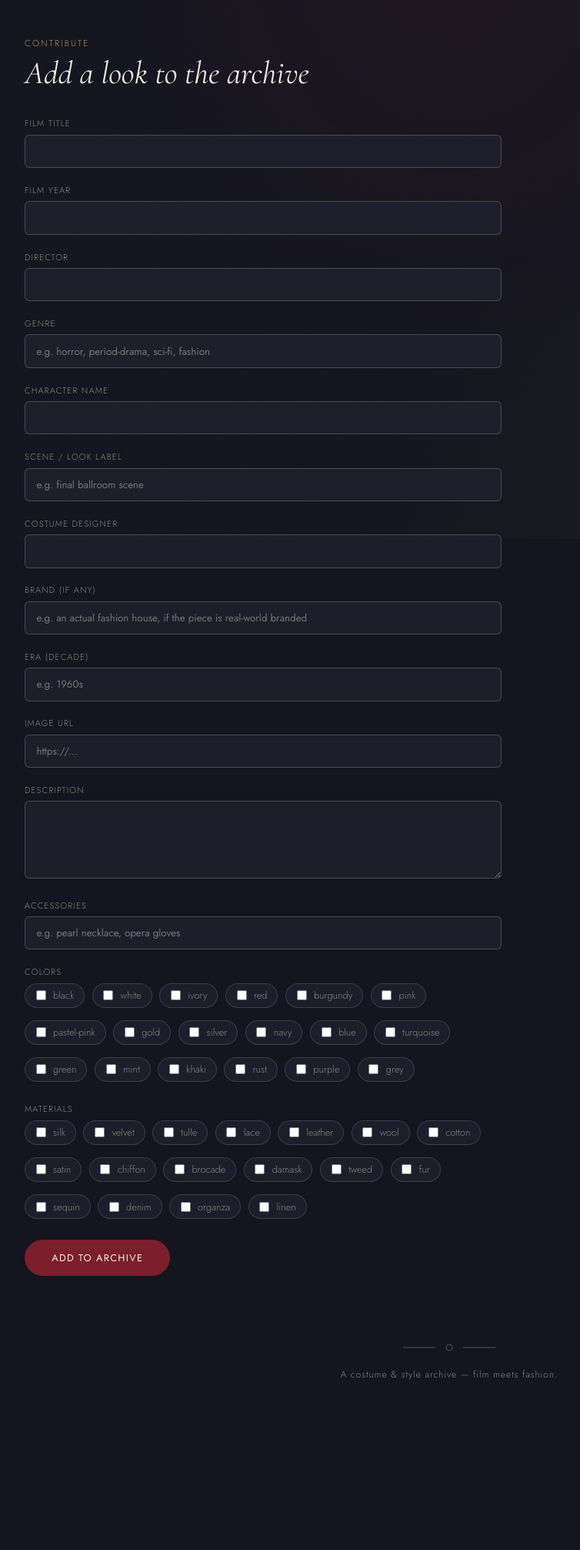
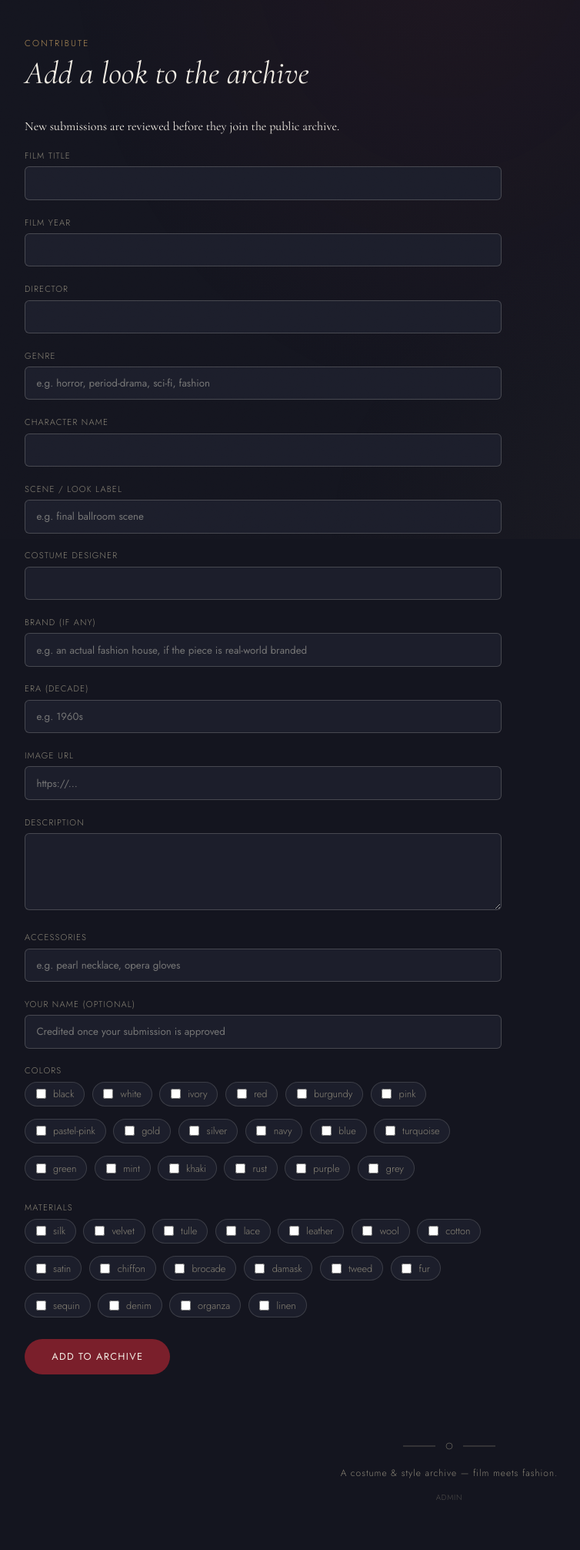
Before and after one commit to Raniafsl/costumed, a Flask app: page /add in a window 1280 px wide. Shown: the part 100-2113 px from the top of the page at 77% size, without its empty margins (56-810 px from the left). Before the commit the page ends 1892 px from the top, so only its background shows below. Run offline with Flask 3, Linux system fonts and the light colour scheme; parts of the project's set-up code (start-up, migrations or seed data) failed here and were passed over; some libraries are stand-ins or nearby versions.

Commit message:
Add a password-gated review queue for new submissions
Public submissions through "Add a Look" no longer go live immediately —
they're inserted with status='pending' and only show up anywhere public
(archive grid, search, mood boards, Surprise Me, direct links) once
approved. A new password-protected /admin page lists pending submissions
with Approve/Reject actions; auth is a single shared password (ADMIN_PASSWORD
env var) plus a signed session, no user accounts needed. Existing looks
default to 'approved' via the migration, so nothing already in the archive
was affected.

Also adds, bundled in since they're natural companions to opening up public
submissions:
- A honeypot field on the form that silently drops bot submissions before
  they ever reach the review queue
- An optional "Your name" contributor field, credited on the look once approved

Co-Authored-By: Claude Sonnet 5 <noreply@anthropic.com>

```diff
--- a/app.py
+++ b/app.py
@@ -1,10 +1,27 @@
-from flask import Flask, render_template, request, redirect, url_for
+from flask import Flask, render_template, request, redirect, url_for, session
+import hmac
 import os
 import random
+import secrets
+from functools import wraps
 import db
 
 app = Flask(__name__)
 app.jinja_env.globals["color_hex"] = lambda tag: db.COLOR_HEX.get(tag, "#999999")
+
+# Falls back to a random key if unset, so the site still works without it —
+# admin sessions just won't survive a restart until SECRET_KEY is set.
+app.secret_key = os.environ.get("SECRET_KEY") or secrets.token_hex(32)
+ADMIN_PASSWORD = os.environ.get("ADMIN_PASSWORD", "")
+
+
+def require_admin(view):
+    @wraps(view)
+    def wrapped(*args, **kwargs):
+        if not session.get("is_admin"):
+            return redirect(url_for("admin_login"))
+        return view(*args, **kwargs)
+    return wrapped
 
 
 def gradient_for(colors):
@@ -84,6 +101,11 @@ def mood_board(color):
 @app.route("/add", methods=["GET", "POST"])
 def add_look():
     if request.method == "POST":
+        # Honeypot: real visitors never see or fill in this field, so anything
+        # that does is almost certainly a bot. Pretend it worked and move on.
+        if request.form.get("website", "").strip():
+            return render_template("submitted.html")
+
         conn = db.get_connection()
 
         film_id = db.find_or_create_film(
@@ -96,7 +118,7 @@ def add_look():
         character_id = db.find_or_create_character(
             conn, request.form["character_name"].strip(), film_id
         )
-        look_id = db.insert_look(
+        db.insert_look(
             conn,
             character_id,
             request.form.get("scene_label", "").strip(),
@@ -108,13 +130,53 @@ def add_look():
             request.form.getlist("materials"),
             request.form.get("brand", "").strip(),
             request.form.get("accessories", "").strip(),
+            status="pending",
+            contributor=request.form.get("contributor", "").strip(),
         )
         conn.commit()
         conn.close()
 
-        return redirect(url_for("look_detail", look_id=look_id))
+        return render_template("submitted.html")
 
     return render_template("add_look.html", colors=db.COLOR_CATEGORIES, materials=db.MATERIAL_CATEGORIES)
+
+
+@app.route("/admin/login", methods=["GET", "POST"])
+def admin_login():
+    error = None
+    if request.method == "POST":
+        submitted = request.form.get("password", "")
+        if ADMIN_PASSWORD and hmac.compare_digest(submitted, ADMIN_PASSWORD):
+            session["is_admin"] = True
+            return redirect(url_for("admin_queue"))
+        error = "Wrong password."
+    return render_template("admin_login.html", error=error)
+
+
+@app.route("/admin/logout", methods=["POST"])
+def admin_logout():
+    session.pop("is_admin", None)
+    return redirect(url_for("index"))
+
+
+@app.route("/admin")
+@require_admin
+def admin_queue():
+    return render_template("admin_queue.html", pending=db.get_pending_looks())
+
+
+@app.route("/admin/approve/<int:look_id>", methods=["POST"])
+@require_admin
+def admin_approve(look_id):
+    db.update_look_status(look_id, "approved")
+    return redirect(url_for("admin_queue"))
+
+
+@app.route("/admin/reject/<int:look_id>", methods=["POST"])
+@require_admin
+def admin_reject(look_id):
+    db.update_look_status(look_id, "rejected")
+    return redirect(url_for("admin_queue"))
 
 
 def ensure_seeded():
--- a/db.py
+++ b/db.py
@@ -60,17 +60,23 @@ CREATE TABLE IF NOT EXISTS looks (
     colors TEXT,
     materials TEXT,
     brand TEXT,
-    accessories TEXT
+    accessories TEXT,
+    status TEXT DEFAULT 'approved',
+    contributor TEXT
 );
 """
 
 # Runs every time init_db() is called — safe to repeat, and it's what
 # brings an already-existing looks table (created before these fields
-# existed) up to date without touching any existing data.
+# existed) up to date without touching any existing data. The DEFAULT on
+# status means every pre-existing look is automatically 'approved' —
+# nothing already in the archive gets hidden by this change.
 MIGRATIONS = """
 ALTER TABLE looks ADD COLUMN IF NOT EXISTS materials TEXT;
 ALTER TABLE looks ADD COLUMN IF NOT EXISTS brand TEXT;
 ALTER TABLE looks ADD COLUMN IF NOT EXISTS accessories TEXT;
+ALTER TABLE looks ADD COLUMN IF NOT EXISTS status TEXT DEFAULT 'approved';
+ALTER TABLE looks ADD COLUMN IF NOT EXISTS contributor TEXT;
 """
 
 
@@ -132,16 +138,17 @@ def find_or_create_character(conn, name, film_id):
 
 
 def insert_look(conn, character_id, scene_label, designer, era_decade,
-                 description, image_url, colors, materials=None, brand="", accessories=""):
+                 description, image_url, colors, materials=None, brand="", accessories="",
+                 status="approved", contributor=""):
     cur = conn.cursor()
     cur.execute(
         """INSERT INTO looks
            (character_id, scene_label, designer, era_decade, description, image_url,
-            colors, materials, brand, accessories)
-           VALUES (%s, %s, %s, %s, %s, %s, %s, %s, %s, %s) RETURNING id""",
+            colors, materials, brand, accessories, status, contributor)
+           VALUES (%s, %s, %s, %s, %s, %s, %s, %s, %s, %s, %s, %s) RETURNING id""",
         (character_id, scene_label, designer, era_decade, description,
          image_url, colors_to_str(colors), colors_to_str(materials or []),
-         brand, accessories),
+         brand, accessories, status, contributor),
     )
     return cur.fetchone()["id"]
 
@@ -155,7 +162,7 @@ def get_all_looks(genre=None, decade=None, search=None):
         FROM looks
         JOIN characters ON looks.character_id = characters.id
         JOIN films ON characters.film_id = films.id
-        WHERE 1=1
+        WHERE looks.status = 'approved'
     """
     params = []
     if genre:
@@ -183,7 +190,7 @@ def get_all_looks(genre=None, decade=None, search=None):
 def get_random_look_id():
     conn = get_connection()
     cur = conn.cursor()
-    cur.execute("SELECT id FROM looks ORDER BY RANDOM() LIMIT 1")
+    cur.execute("SELECT id FROM looks WHERE status = 'approved' ORDER BY RANDOM() LIMIT 1")
     row = cur.fetchone()
     conn.close()
     return row["id"] if row else None
@@ -198,7 +205,7 @@ def get_look(look_id):
            FROM looks
            JOIN characters ON looks.character_id = characters.id
            JOIN films ON characters.film_id = films.id
-           WHERE looks.id = %s""",
+           WHERE looks.id = %s AND looks.status = 'approved'""",
         (look_id,),
     )
     row = cur.fetchone()
@@ -216,7 +223,7 @@ def get_other_looks_for_character(character_id, exclude_look_id):
            FROM looks
            JOIN characters ON looks.character_id = characters.id
            JOIN films ON characters.film_id = films.id
-           WHERE looks.character_id = %s AND looks.id != %s""",
+           WHERE looks.character_id = %s AND looks.id != %s AND looks.status = 'approved'""",
         (character_id, exclude_look_id),
     )
     rows = cur.fetchall()
@@ -225,6 +232,34 @@ def get_other_looks_for_character(character_id, exclude_look_id):
         dict(r, colors=colors_from_str(r["colors"]), materials=colors_from_str(r["materials"]))
         for r in rows
     ]
+
+
+def get_pending_looks():
+    conn = get_connection()
+    cur = conn.cursor()
+    cur.execute(
+        """SELECT looks.*, characters.name AS character_name,
+                  films.title AS film_title, films.year AS film_year
+           FROM looks
+           JOIN characters ON looks.character_id = characters.id
+           JOIN films ON characters.film_id = films.id
+           WHERE looks.status = 'pending'
+           ORDER BY looks.id DESC"""
+    )
+    rows = cur.fetchall()
+    conn.close()
+    return [
+        dict(r, colors=colors_from_str(r["colors"]), materials=colors_from_str(r["materials"]))
+        for r in rows
+    ]
+
+
+def update_look_status(look_id, status):
+    conn = get_connection()
+    cur = conn.cursor()
+    cur.execute("UPDATE looks SET status = %s WHERE id = %s", (status, look_id))
+    conn.commit()
+    conn.close()
 
 
 def get_distinct_genres():
--- a/static/css/style.css
+++ b/static/css/style.css
@@ -175,6 +175,16 @@ main { padding: 3rem; max-width: 1200px; margin: 0 auto; }
     height: 14px;
     opacity: 0.55;
 }
+.admin-link { margin-top: 0.8rem; }
+.admin-link a {
+    font-size: 0.62rem;
+    letter-spacing: 0.08em;
+    text-transform: uppercase;
+    color: var(--caption);
+    opacity: 0.5;
+    transition: opacity 0.2s ease, color 0.2s ease;
+}
+.admin-link a:hover { opacity: 1; color: var(--gold); }
 
 /* --- reveal-on-scroll --- */
 .reveal {
@@ -703,6 +713,17 @@ main { padding: 3rem; max-width: 1200px; margin: 0 auto; }
 .entry-form > div:nth-child(12) { animation-delay: 0.46s; }
 .entry-form > div:nth-child(13) { animation-delay: 0.50s; }
 .entry-form > div:nth-child(14) { animation-delay: 0.54s; }
+.entry-form > div:nth-child(15) { animation-delay: 0.58s; }
+.entry-form > div:nth-child(16) { animation-delay: 0.62s; }
+
+/* honeypot — invisible to real visitors and screen readers, present for bots */
+.hp-field {
+    position: absolute;
+    left: -9999px;
+    top: -9999px;
+    opacity: 0;
+    pointer-events: none;
+}
 @keyframes rise-in {
     from { opacity: 0; transform: translateY(10px); }
     to { opacity: 1; transform: translateY(0); }
--- a/templates/add_look.html
+++ b/templates/add_look.html
@@ -4,6 +4,9 @@
 
 <span class="page-eyebrow">Contribute</span>
 <h1 class="page-title">Add a look to the archive</h1>
+<p class="detail-description" style="border: none; padding-left: 0; font-size: 1rem;">
+    New submissions are reviewed before they join the public archive.
+</p>
 
 <form method="post" class="entry-form">
     <div>
@@ -55,6 +58,10 @@
         <input type="text" id="accessories" name="accessories" placeholder="e.g. pearl necklace, opera gloves">
     </div>
     <div>
+        <label for="contributor">Your name (optional)</label>
+        <input type="text" id="contributor" name="contributor" placeholder="Credited once your submission is approved">
+    </div>
+    <div>
         <label>Colors</label>
         <div class="color-checks">
             {% for c in colors %}
@@ -70,6 +77,10 @@
             {% endfor %}
         </div>
     </div>
+    <div class="hp-field" aria-hidden="true">
+        <label for="website">Leave this field blank</label>
+        <input type="text" id="website" name="website" tabindex="-1" autocomplete="off">
+    </div>
     <button type="submit" class="submit-btn">Add to archive</button>
 </form>
 
--- a/templates/base.html
+++ b/templates/base.html
@@ -32,6 +32,13 @@
             <line x1="78" y1="7" x2="120" y2="7"/>
         </svg>
         <p>A costume &amp; style archive — film meets fashion.</p>
+        <p class="admin-link">
+            {% if session.get('is_admin') %}
+            <a href="{{ url_for('admin_queue') }}">Review queue</a>
+            {% else %}
+            <a href="{{ url_for('admin_login') }}">Admin</a>
+            {% endif %}
+        </p>
     </footer>
 
     <script src="{{ url_for('static', filename='js/app.js') }}"></script>
--- a/templates/look_detail.html
+++ b/templates/look_detail.html
@@ -51,6 +51,9 @@
         {% if look.description %}
         <p class="detail-description">{{ look.description }}</p>
         {% endif %}
+        {% if look.contributor %}
+        <p class="contributor-credit">Contributed by {{ look.contributor }}</p>
+        {% endif %}
 
         {% if other_looks %}
         <h3 class="related-heading">More from {{ look.character_name }}</h3>
```
Also changed, not shown: other parts of static/css/style.css (+56 -0 lines), templates/admin_login.html (added, +20 -0 lines), templates/admin_queue.html (added, +55 -0 lines), templates/submitted.html (added, +15 -0 lines), 1 other file.
